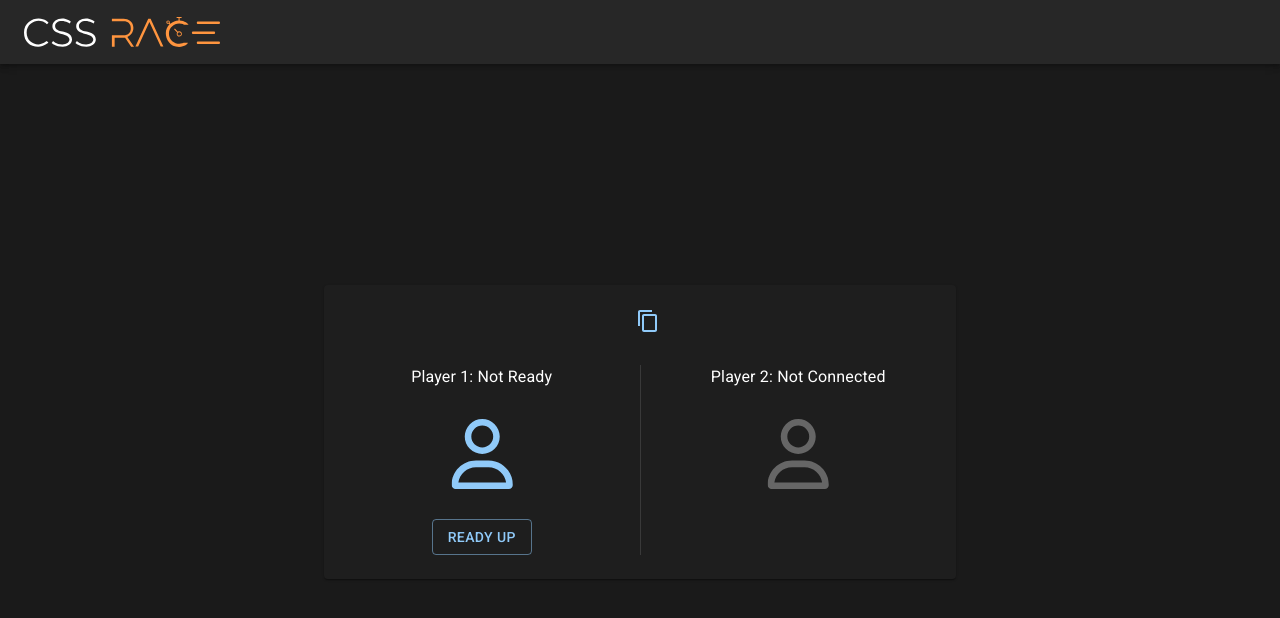
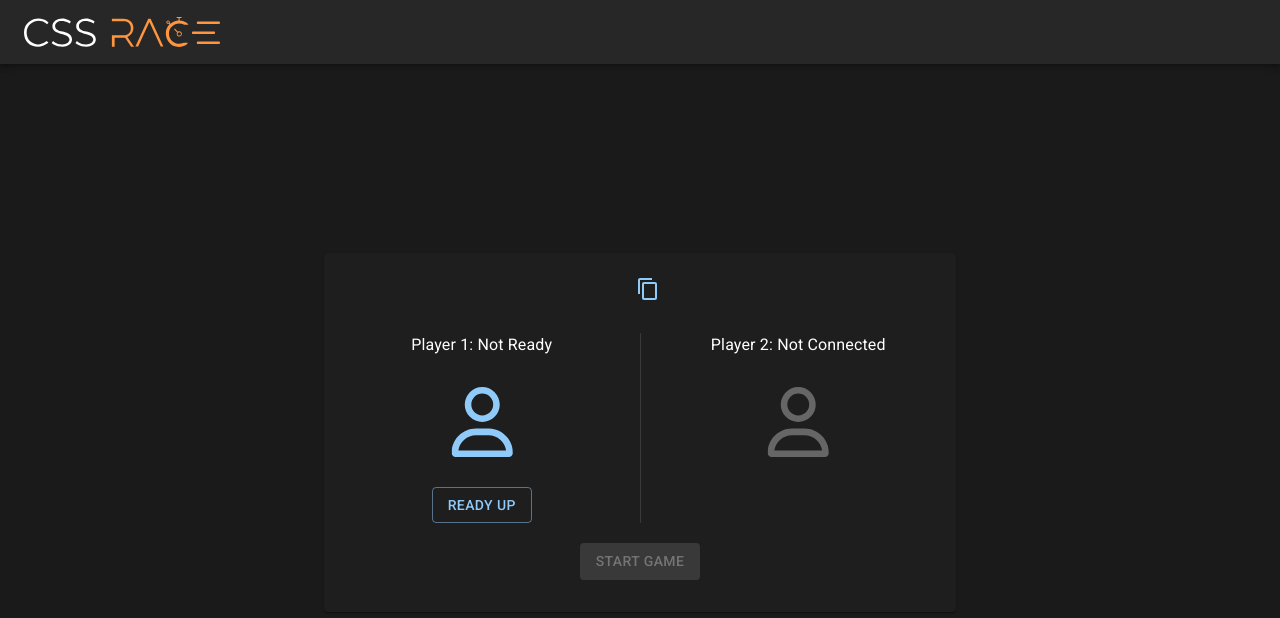
Before and after one commit to TobyDS/CSS-Race, a React (Vite) app in the folder client/: page /room in a window 1280 px wide. Shown: the top 618 px of the page. Built offline with nearby package versions, Linux system fonts and the light colour scheme; no server answers; the HTML template or start-up script is replaced by a standard one.

Commit message:
feat(client): :sparkles: add start game button

```diff
--- a/client/src/pages/Room/index.jsx
+++ b/client/src/pages/Room/index.jsx
@@ -1,7 +1,14 @@
 import { useState } from 'react';
 import { useLocation } from 'react-router-dom';
 import { ThemeProvider } from '@mui/material/styles';
-import { Card, CardContent, Divider, Grid } from '@mui/material';
+import {
+  Button,
+  Card,
+  CardContent,
+  CardActions,
+  Divider,
+  Grid,
+} from '@mui/material';
 
 import Navbar from '@components/Navbar';
 import UserStatus from '@components/UserStatus';
@@ -14,6 +21,7 @@ function Room () {
   const [userIsReady, setUserIsReady] = useState(false);
   const [opponentIsReady, setOpponentIsReady] = useState();
   const [roomId, setRoomId] = useState('');
+  const [startEnabled, setStartEnabled] = useState(false);
   const location = useLocation();
   const tabValue = location.state?.tabValue || 'Create';
   const retrievedRoomId = location.state?.roomId || '';
@@ -22,11 +30,11 @@ function Room () {
   // Custom hook
   useSocket(
     isHost,
-    roomId,
     setRoomId,
     setOpponentIsReady,
     userIsReady,
-    retrievedRoomId
+    retrievedRoomId,
+    setStartEnabled
   );
 
   return (
@@ -66,6 +74,20 @@ function Room () {
                 />
               </div>
             </CardContent>
+            <CardActions
+              container
+              sx={{ mb: 3, mt: -0.5, justifyContent: 'center' }}
+            >
+              {startEnabled ? (
+                <Button item variant='contained'>
+                  Start Game
+                </Button>
+              ) : (
+                <Button item variant='contained' disabled>
+                  Start Game
+                </Button>
+              )}
+            </CardActions>
           </Card>
         </Grid>
       </Grid>
--- a/client/src/utils/useSocket.jsx
+++ b/client/src/utils/useSocket.jsx
@@ -7,11 +7,11 @@ const socket = io(SOCKET_SERVER_URL);
 
 function useSocket (
   isHost,
-  roomId,
   setRoomId,
   setOpponentIsReady,
   userIsReady,
-  retrievedRoomId
+  retrievedRoomId,
+  setStartEnabled
 ) {
   useEffect(() => {
     if (isHost) {
@@ -53,12 +53,22 @@ function useSocket (
       setOpponentIsReady(false);
     });
 
+    socket.on('all_ready', () => {
+      console.log('all_ready event received');
+      setStartEnabled(true);
+    });
+
+    socket.on('not_all_ready', () => {
+      console.log('not_all_ready event received');
+      setStartEnabled(false);
+    });
+
     return () => {
       socket.off('connect');
       socket.off('room_id');
       socket.off('opponent_status');
     };
-  }, [setRoomId, setOpponentIsReady]);
+  }, [setRoomId, setOpponentIsReady, setStartEnabled]);
 
   useEffect(() => {
     if (userIsReady) {
```
